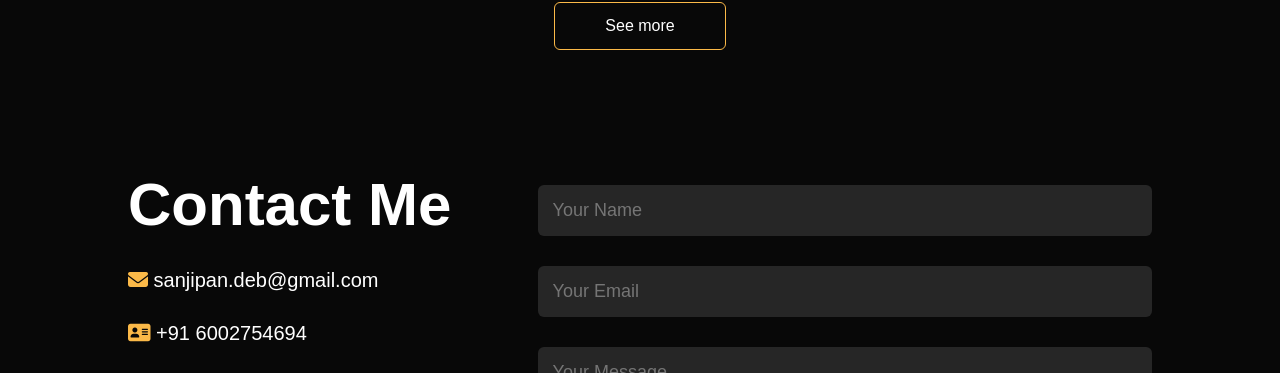
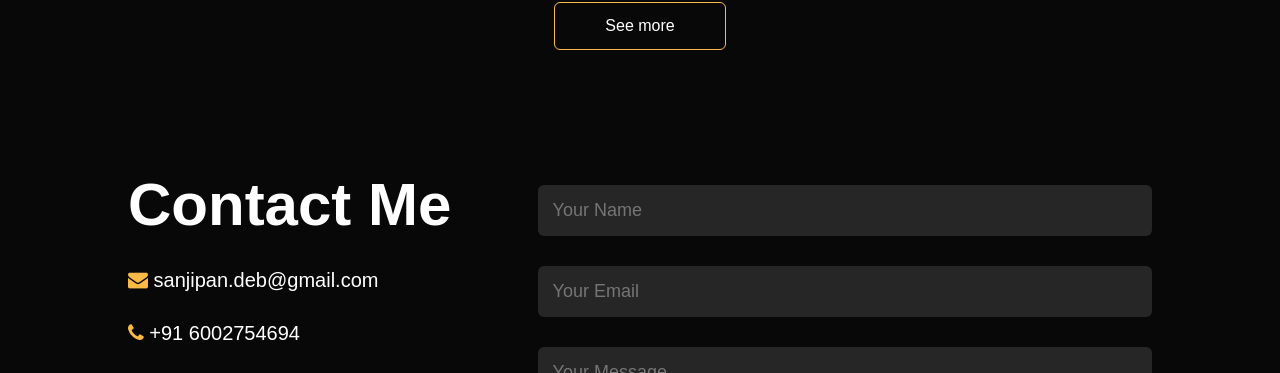
Before and after one commit to Sanjipan/Sanjipan.github.io, a plain HTML site: page index.html in a window 1280 px wide. Shown: the part 2746-3119 px from the top of the page. Drawn offline with Linux system fonts and the light colour scheme.

Commit message:
Initial Commit

```diff
--- a/index.html
+++ b/index.html
@@ -8,8 +8,8 @@
     <link rel="stylesheet" href="style.css">
     <meta name="viewport" content="width=device-width, initial-scale=1">
     <link rel="stylesheet" href="https://cdnjs.cloudflare.com/ajax/libs/font-awesome/4.7.0/css/font-awesome.min.css">
-    <meta name='viewport' content='width=device-width, initial-scale=1'>
-    <script src='https://kit.fontawesome.com/a076d05399.js' crossorigin='anonymous'></script>
+    <meta name="viewport" content="width=device-width, initial-scale=1">
+    <link rel="stylesheet" href="https://cdnjs.cloudflare.com/ajax/libs/font-awesome/4.7.0/css/font-awesome.min.css">
 </head>
 <body>
 <div id="header">
@@ -187,7 +187,7 @@
                     <a class="mail" href="mailto:sanjipan.deb@gmail.com">sanjipan.deb@gmail.com</a>
                 </p>
                 <p style="font-size: 20px">
-                    <i class='fas fa-address-card' style='font-size:20px;color: #fbb948'></i>
+                    <i class="fa fa-phone" style="font-size:20px;color: #fbb948"></i>
                     +91 6002754694
                 </p>
                 <div class="social-icons">
```
